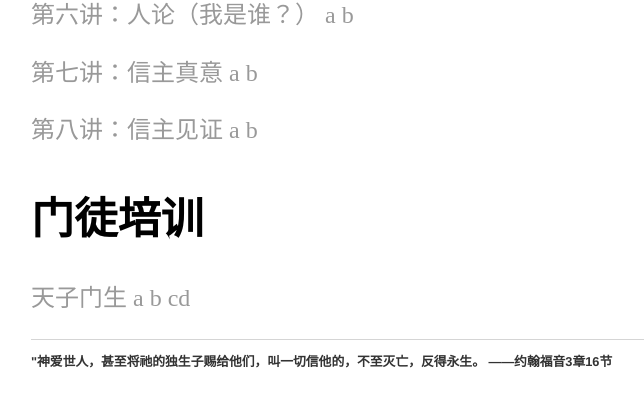
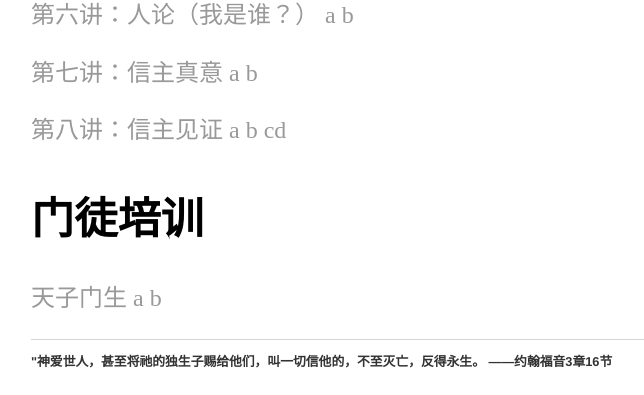
Before and after one commit to zlchurch/zlchurch.github.io, a Jekyll site: the page built from sermons/index.md, in a window 1280 px wide. Shown: the part 505-900 px from the top of the page, without its empty margins (161-805 px from the left). Built offline with Jekyll 4.4.1, drawn with Linux system fonts in a browser that asks for light colours.

Commit message:
no message

```diff
--- a/sermons/index.md
+++ b/sermons/index.md
@@ -19,8 +19,9 @@ layout: default
 
 [第七讲：信主真意 a](https://www.dropbox.com/s/2qho965a6bd7ncq/09%E4%BF%A1%E4%B8%BB%E7%9C%9F%E8%B0%9B%20a.m4a?dl=0) [b](https://www.dropbox.com/s/xyo890wxkh0rhdi/10%E4%BF%A1%E4%B8%BB%E7%9C%9F%E8%B0%9Bb.m4a?dl=0)
 
-[第八讲：信主见证 a](https://www.dropbox.com/s/5d9nhbu488ey2wx/信主见证a.m4a?dl=0) [b](https://www.dropbox.com/s/ptbo2ch99o68yv6/信主见证b.m4a?dl=0)
+[第八讲：信主见证 a](https://www.dropbox.com/s/5d9nhbu488ey2wx/信主见证a.m4a?dl=0) [b](https://www.dropbox.com/s/ptbo2ch99o68yv6/信主见证b.m4a?dl=0) [c](https://www.dropbox.com/s/kzfblmhote0wfyn/15%E4%BF%A1%E4%B8%BB%E8%A7%81%E8%AF%81-%E4%BA%B2%E5%AD%90.m4a?dl=0)[d](https://www.dropbox.com/s/kdj3xkhuioc4s27/16%E4%BF%A1%E4%B8%BB%E8%A7%81%E8%AF%81-%E6%95%99%E4%BC%9A.m4a?dl=0)
+
 
 ## 门徒培训
 
-[天子门生 a](https://www.dropbox.com/s/z4539c40jn2o9x0/%E5%A4%A9%E5%AD%90%E9%97%A8%E7%94%9F01.mp3?dl=0) [b](https://www.dropbox.com/s/ujd4gbzi8uoqkdi/%E5%A4%A9%E5%AD%90%E9%97%A8%E7%94%9F2.mp3?dl=0) [c](https://www.dropbox.com/s/kzfblmhote0wfyn/15%E4%BF%A1%E4%B8%BB%E8%A7%81%E8%AF%81-%E4%BA%B2%E5%AD%90.m4a?dl=0)[d](https://www.dropbox.com/s/kdj3xkhuioc4s27/16%E4%BF%A1%E4%B8%BB%E8%A7%81%E8%AF%81-%E6%95%99%E4%BC%9A.m4a?dl=0)
+[天子门生 a](https://www.dropbox.com/s/z4539c40jn2o9x0/%E5%A4%A9%E5%AD%90%E9%97%A8%E7%94%9F01.mp3?dl=0) [b](https://www.dropbox.com/s/ujd4gbzi8uoqkdi/%E5%A4%A9%E5%AD%90%E9%97%A8%E7%94%9F2.mp3?dl=0)
```
